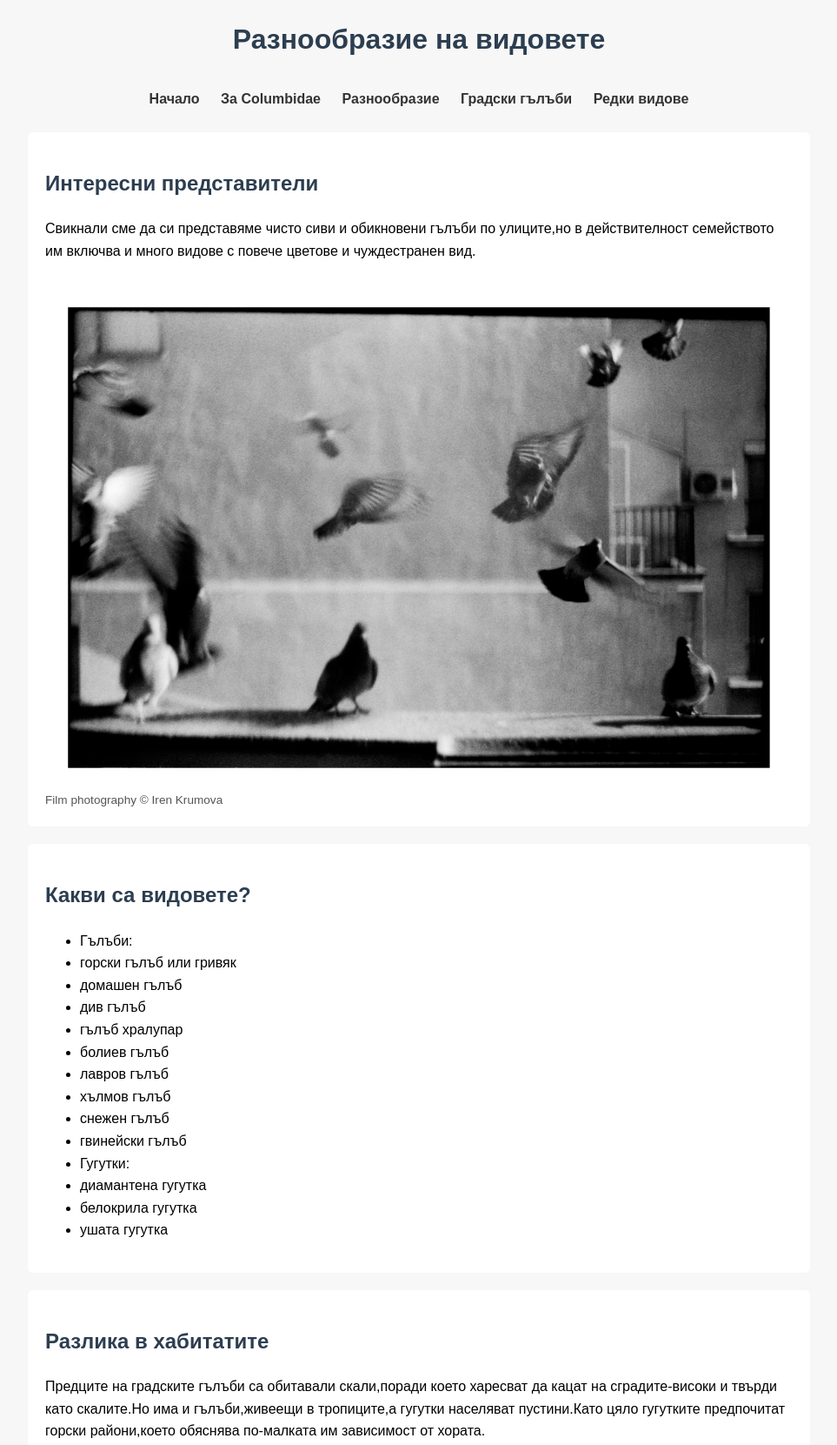
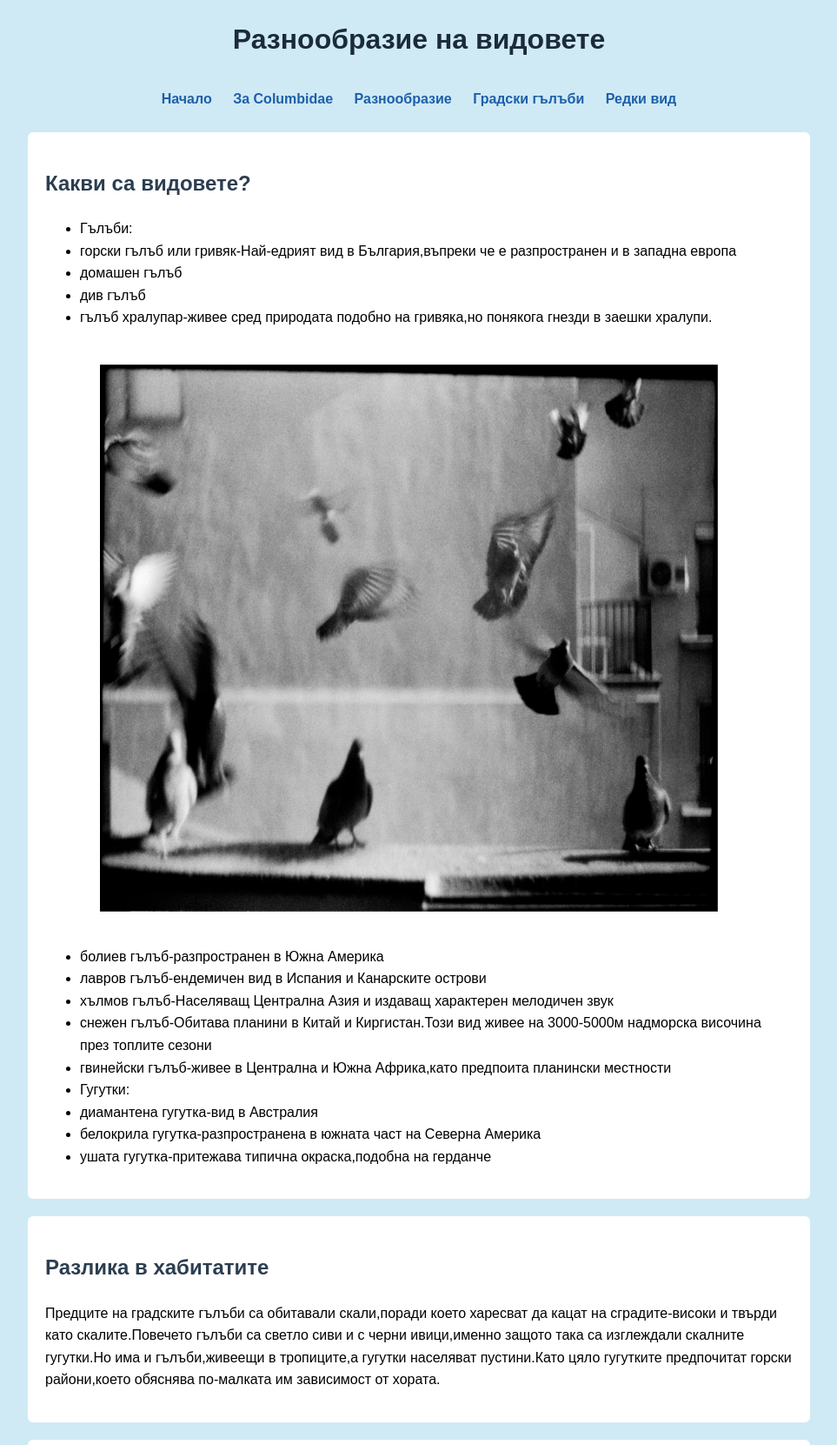
Before and after one commit to mp333333/columbidae.github.io, a plain HTML site: page diversity.html in a window 1280 px wide. Shown: the top 1661 px of the page at 87% size, without its empty margins (158-1121 px from the left). Drawn offline with Linux system fonts and the light colour scheme; files whose address does not match are found by name.

Commit message:
Fixed colors and format.

```diff
--- a/diversity.html
+++ b/diversity.html
@@ -26,60 +26,63 @@
     .photo-credit { font-size:0.85em; color:#555; }
   </style>
   </head>
-  <body>
+  <body style="background-color:#cfeaf5;">
     <header>
-      <h1>Разнообразие на видовете</h1>
+      <h1 style="color:#1c2b39;">Разнообразие на видовете</h1>
     </header>
-
-    <nav>
-      <a href="index.html">Начало</a>
-      <a href="about.html">За Columbidae</a>
-      <a href="diversity.html">Разнообразие</a>
-      <a href="urban.html">Градски гълъби</a>
-      <a href="rare.html">Редки видове</a>
-    </nav>
-
+    <nav> <a href="index.html" style="color:#1e5fa8;">Начало</a> <a
+        href="about.html" style="color:#1e5fa8;">За Columbidae</a> <a
+        href="diversity.html" style="color:#1e5fa8;">Разнообразие</a> <a
+        href="urban.html" style="color:#1e5fa8;">Градски гълъби</a> <a
+        href="rare.html" style="color:#1e5fa8;">Редки вид</a> </nav>
     <section>
-      <h2>Интересни представители<br></h2>
-      <p> Свикнали сме да си представяме чисто сиви и обикновени гълъби
-        по улиците,но в действителност семейството им включва и много
-        видове с повече цветове и чуждестранен вид.<br>
-      </p>
-
-      <img src="img/03.jpg">
-      <div class="photo-credit">Film photography © Iren Krumova</div>
-    </section>
-
-    <section>
-      <h2>Какви са видовете?<br></h2>
+      <h2>Какви са видовете?<br>
+      </h2>
       <ul>
         <li>Гълъби:</li>
-        <li>горски гълъб или гривяк</li>
+        <li>горски гълъб или гривяк-Най-едрият вид в България,въпреки че
+          е разпространен и в западна европа<br>
+        </li>
         <li>домашен гълъб</li>
         <li>див гълъб</li>
-        <li>гълъб хралупар</li>
-        <li>болиев гълъб</li>
-        <li>лавров гълъб</li>
-        <li>хълмов гълъб</li>
-        <li>снежен гълъб</li>
-        <li>гвинейски гълъб</li>
+        <li>гълъб хралупар-живее сред природата подобно на гривяка,но
+          понякога гнезди в заешки хралупи.<img
+src="file:///C:/Users/Spaghetti%20Cat/Projects/columbidae.github.io/img/03.jpg"
+            width="757" height="691"></li>
+        <li>болиев гълъб-разпространен в Южна Америка<br>
+        </li>
+        <li>лавров гълъб-ендемичен вид в Испания и Канарските острови<br>
+        </li>
+        <li>хълмов гълъб-Населяващ Централна Азия и издаващ характерен
+          мелодичен звук<br>
+        </li>
+        <li>снежен гълъб-Обитава планини в Китай и Киргистан.Този вид
+          живее на 3000-5000м надморска височина през топлите сезони<br>
+        </li>
+        <li>гвинейски гълъб-живее в Централна и Южна Африка,като
+          предпоита планински местности<br>
+        </li>
         <li>Гугутки:</li>
-        <li>диамантена гугутка</li>
-        <li>белокрила гугутка</li>
-        <li>ушата гугутка</li>
+        <li>диамантена гугутка-вид в Австралия<br>
+        </li>
+        <li>белокрила гугутка-разпространена в южната част на Северна
+          Америка<br>
+        </li>
+        <li>ушата гугутка-притежава типична окраска,подобна на герданче<br>
+        </li>
       </ul>
     </section>
-
     <section>
       <h2>Разлика в хабитатите</h2>
       <p>Предците на градските гълъби са обитавали скали,поради което
-        харесват да кацат на сградите-високи и твърди като скалите.Но
-        има и гълъби,живеещи в тропиците,a гугутки населяват
-        пустини.Като цяло гугутките предпочитат горски райони,което
-        обяснява по-малката им зависимост от хората.<br>
+        харесват да кацат на сградите-високи и твърди като
+        скалите.Повечето гълъби са светло сиви и с черни ивици,именно
+        защото така са изглеждали скалните гугутки.Но има и
+        гълъби,живеещи в тропиците,a гугутки населяват пустини.Като цяло
+        гугутките предпочитат горски райони,което обяснява по-малката им
+        зависимост от хората.<br>
       </p>
     </section>
-
     <section>
       <h2>Домашни или диви</h2>
       <p>Опитомените гълъби са много по-зависими,защоте не притежават
@@ -92,14 +95,12 @@
         достигат големи скорости.<br>
       </p>
     </section>
-
     <section>
       <h2>Приспособимост</h2>
       <p>Умението на семейство да се приспособява към различен климат
         прави оцеляването и разпространението му далеч по-лесно.<br>
       </p>
     </section>
-
     <footer>
       <p>Страница 3 — Разнообразие на Columbidae</p>
     </footer>
```
Also changed, not shown: about.html (+8 -19 lines), index.html (+24 -28 lines), rare.html (+26 -22 lines), urban.html (+7 -17 lines).
